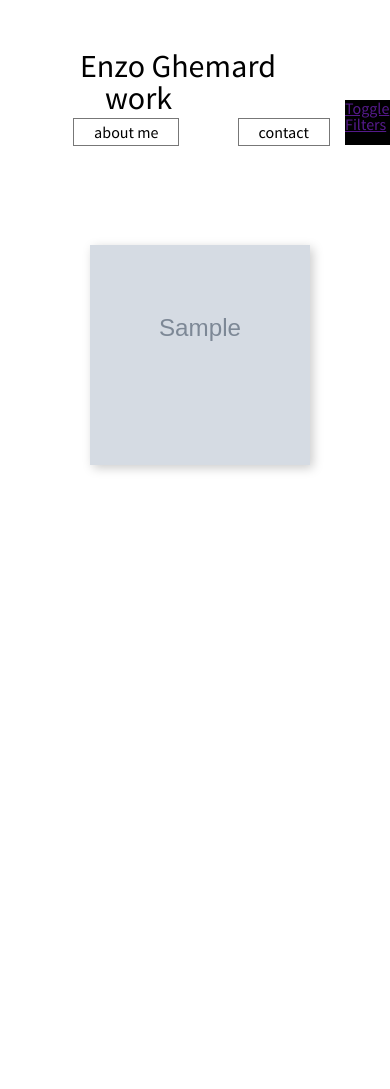
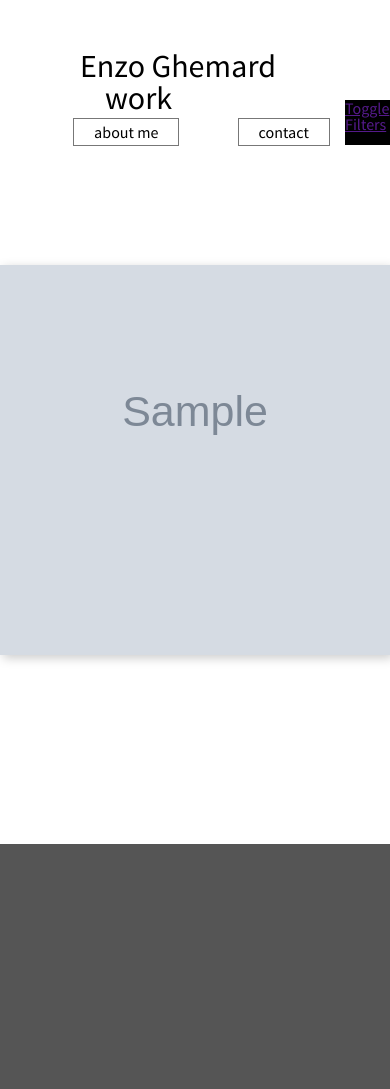
Before and after one commit to Enzuo/portfolio2015, a Django app: template portfolio/templates/portfolio/view_work.html in a window 390 px wide. Before the commit the page ends 472 px from the top, so only its background shows below. Run offline with Django 3.2, Linux system fonts and the light colour scheme; the template is opened without the code that fills it: most values are stand-ins (such as "Sample title", 1, 10 or a date in 2020); grey boxes marked "Sample" are stand-in pictures; style sheets or scripts are compiled from the project's sources; some libraries are stand-ins or nearby versions.

Commit message:
Test some responsive tweak on Work page

```diff
--- /dev/null
+++ b/portfolio/static/portfolio/css/section_work.less
@@ -0,0 +1,185 @@
+@worksize:220px;
+@workmargin:40px;
+#mywork {
+
+	background:#FFF;
+	height:100%;
+
+	header{
+
+		h1, nav.menu a, h1 a{
+			color:#000;
+		}
+
+		h1 span{
+			margin-left:25px;
+		}
+
+		nav.menu a{
+			border: #777 1px solid;
+		}
+	}
+
+
+	#work-list{
+		clear:both;
+		padding-top:100px;
+
+		height:100%;
+
+
+		@media (max-width: 780px) {
+			width:520px;
+		}
+
+		@media (max-width: 520px) {
+			width:100%;
+
+		}
+
+		width:780px;
+		margin-left: auto ;
+		margin-right: auto ;
+
+		.work-wrapper{
+
+			display:block;
+			float:left;
+			width:@worksize;
+			height:@worksize;
+			margin-right:@workmargin;
+			margin-bottom:@workmargin;
+
+			@media (max-width: 520px) {
+				width:100%;
+				height:auto;
+				margin:20px 0;
+
+				.work {
+					padding-bottom:100%;
+				}
+
+			}
+
+			.work {
+
+				background-size:cover;
+				display:block;
+				position:relative;
+
+
+				height:100%;
+				width:100%;
+				float:left;
+
+				cursor:pointer;
+
+				background-size:contain;
+
+
+
+				@shadow_color:#ccc;
+				@blur_radius:10px;
+				/*cast shadow*/
+				-moz-box-shadow: 3px 3px @blur_radius @shadow_color;
+				-webkit-box-shadow: 3px 3px @blur_radius @shadow_color;
+				box-shadow: 3px 3px @blur_radius @shadow_color;
+
+				.thumbnail img{
+					width:100%;
+					height:100%;
+				}
+
+				.details {
+					margin-top:20px;
+					background:rgba(255,255,255,0.8);
+					padding:10px;
+
+					position: absolute;
+					width: 100%;
+
+					h1{
+						line-height:40px;
+						font-size:24px;
+					}
+				}
+
+				.work-techs {
+					position:absolute;
+					right: 0px;
+					top: -10px;
+
+					background: none repeat scroll 0 0 #fff;
+					border: 1px solid #ccc;
+					border-radius: 8px;
+					padding: 9px;
+
+					width: 32px;
+				}
+			}
+		}
+	}
+
+
+
+
+
+
+	.work-full {
+		display:none;
+	}
+
+	#filters {
+		position:fixed;
+		right:0px;
+		top:0px;
+		height:100%;
+		overflow-x: hidden;
+		width:50px;
+
+		.filters-toggle.search{
+			width:45px;
+			height:45px;
+			margin-top:100px;
+			display:block;
+			background:#000;
+			float:right;
+		}
+
+		#filters-list{
+			position:absolute;
+			height:100%;
+			width:50px;
+			right:-50px;
+			top:0px;
+			background:#000;
+			color:#FFF;
+		}
+
+		.filter img{
+			height:32px;
+			width:32px;
+			padding:8px;
+			cursor:pointer;
+			display:block;
+
+		}
+		.filter img.disabled{
+				display:none;
+		}
+
+		.filter.disabled{
+			img.disabled{
+				display:block;
+			}
+
+			img.enabled{
+				display:none;
+			}
+		}
+
+
+	}
+
+
+}
--- a/portfolio/static/portfolio/css/style.less
+++ b/portfolio/static/portfolio/css/style.less
@@ -10,6 +10,13 @@
     font-weight: normal;
     font-style: normal;
 }
+
+
+@import "section_work.less";
+/**********
+ *
+ *
+ *********/
 
 html, body{
 	height:100%;
@@ -29,7 +36,13 @@
 		margin:0px 25px 5px 80px;
 		display:block;
 		float:left;
+
+		a{
+			text-decoration:none;
+		}
 	}
+
+
 
 	/*Menu*/
 
@@ -215,158 +228,7 @@
 /*switch LOGIC*/
 
 
-@worksize:220px;
-@workmargin:40px;
-#mywork {
 
-	background:#FFF;
-	height:100%;
-
-	header{
-
-		h1, nav.menu a{
-			color:#000;
-		}
-
-		h1 span{
-			margin-left:25px;
-		}
-
-		nav.menu a{
-			border: #777 1px solid;
-		}
-	}
-
-
-	#work-list{
-		clear:both;
-		padding-top:100px;
-		margin:0px 23% ;
-
-		.work-wrapper{
-
-			display:block;
-			float:left;
-			width:@worksize;
-			height:@worksize;
-			margin-right:@workmargin;
-			margin-bottom:@workmargin;
-
-			.work {
-				display:block;
-				position:relative;
-
-
-				height:100%;
-				width:100%;
-				float:left;
-
-				cursor:pointer;
-
-				background-size:contain;
-
-
-
-				@shadow_color:#ccc;
-				@blur_radius:10px;
-				/*cast shadow*/
-				-moz-box-shadow: 3px 3px @blur_radius @shadow_color;
-				-webkit-box-shadow: 3px 3px @blur_radius @shadow_color;
-				box-shadow: 3px 3px @blur_radius @shadow_color;
-
-				.thumbnail img{
-					width:@worksize;
-					height:@worksize;
-				}
-
-				.details {
-					margin-top:20px;
-					background:rgba(255,255,255,0.8);
-					padding:10px;
-
-					h1{
-						line-height:40px;
-						font-size:24px;
-					}
-				}
-
-				.work-techs {
-					position:absolute;
-					right: -25px;
-					top: 10px;
-
-					background: none repeat scroll 0 0 #fff;
-					border: 1px solid #aaa;
-					border-radius: 24px;
-					padding: 9px;
-
-					width: 32px;
-				}
-			}
-		}
-	}
-
-
-
-
-
-
-	.work-full {
-		display:none;
-	}
-
-	#filters {
-		position:absolute;
-		right:0px;
-		top:0px;
-		height:100%;
-		overflow-x: hidden;
-
-		.filters-toggle.search{
-			width:45px;
-			height:45px;
-			margin-top:100px;
-			display:block;
-			background:#000;
-		}
-
-		#filters-list{
-			position:absolute;
-			height:100%;
-			width:50px;
-			right:-50px;
-			top:0px;
-			background:#000;
-			color:#FFF;
-		}
-
-		.filter img{
-			height:32px;
-			width:32px;
-			padding:8px;
-			cursor:pointer;
-			display:block;
-
-		}
-		.filter img.disabled{
-				display:none;
-		}
-
-		.filter.disabled{
-			img.disabled{
-				display:block;
-			}
-
-			img.enabled{
-				display:none;
-			}
-		}
-
-
-	}
-
-
-}
 
 #contact{
 	height:100%;
--- a/portfolio/static/portfolio/js/about_script.js
+++ b/portfolio/static/portfolio/js/about_script.js
@@ -6,6 +6,8 @@
 	init : function(){
 
 		A.maxBarWidth = $(".skill-bar").first().width();
+		if(! A.maxBarWidth)
+			console.log("error");
 		A.createSkillsBarPercent();
 	},
 
--- a/portfolio/templates/portfolio/section_work.html
+++ b/portfolio/templates/portfolio/section_work.html
@@ -2,7 +2,7 @@
 
 <section id="mywork">
 	<header>
-		<h1>Enzo Ghemard <span>{% trans "work" %}</span></h1>
+		<h1><a href="index">Enzo Ghemard </a><span>{% trans "work" %}</span></h1>
 		<nav class="menu">
 			<a href="index#about">{% trans "about me" %}</a>
 			<a href="index#contact">{% trans "contact" %}</a>
--- a/portfolio/templates/portfolio/worklist.html
+++ b/portfolio/templates/portfolio/worklist.html
@@ -34,6 +34,7 @@
 
 	{% if work_filters %}
 	<div id="filters">
+		<div style="width:100%; height:100%; overflow:hidden"> <!--android fix-->
 			<a class="filters-toggle search" href="">Toggle Filters</a>
 			<div id="filters-list">
 				<a class="filters-toggle" href="">Toggle Filters</a>
@@ -46,6 +47,7 @@
 				{% endfor %}
 			</div>
 		</div>
+	</div>
 	{% endif%}
 
 {% endif %}
```
Also changed, not shown: 1 other file. Lines whose indentation alone changed are shown as unchanged.
